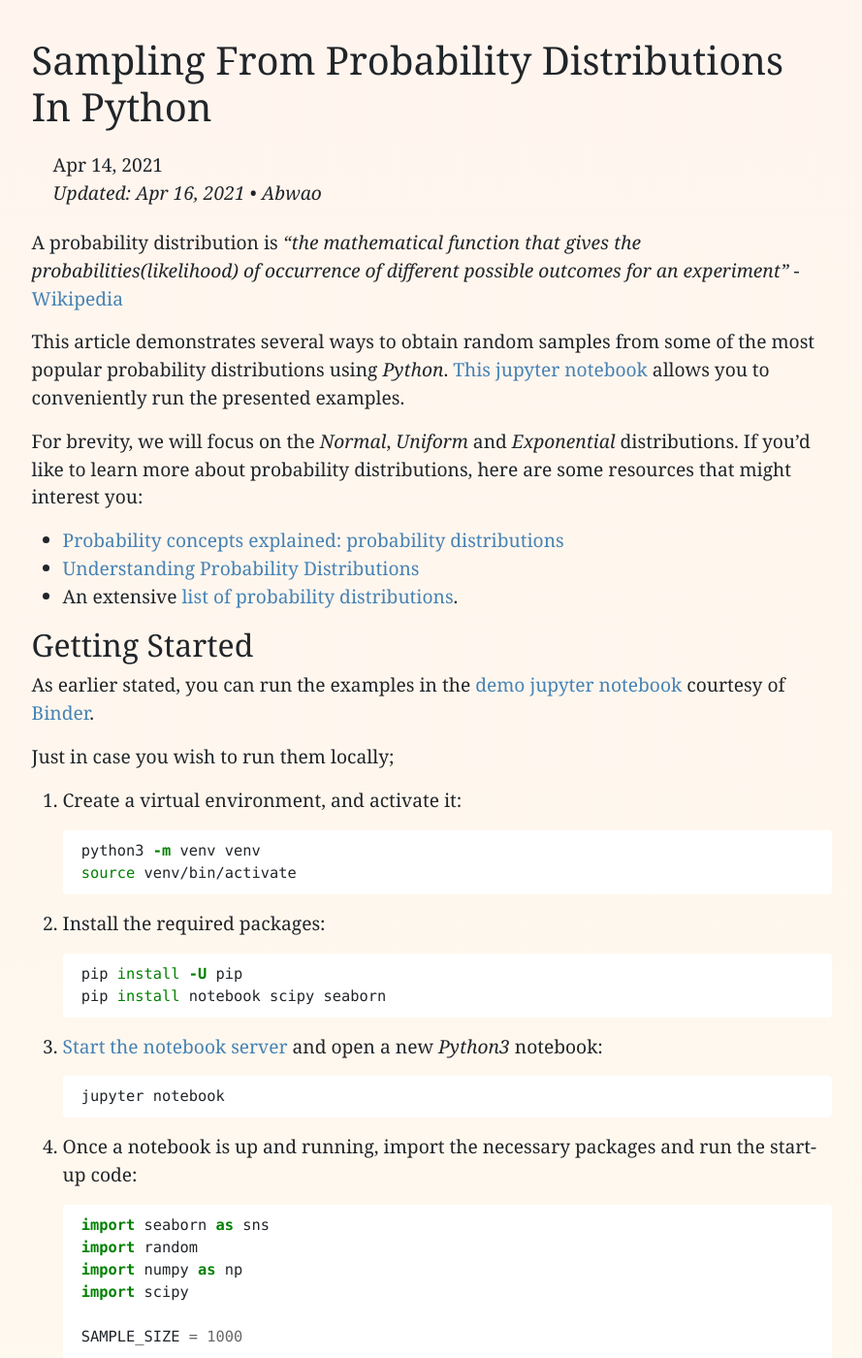
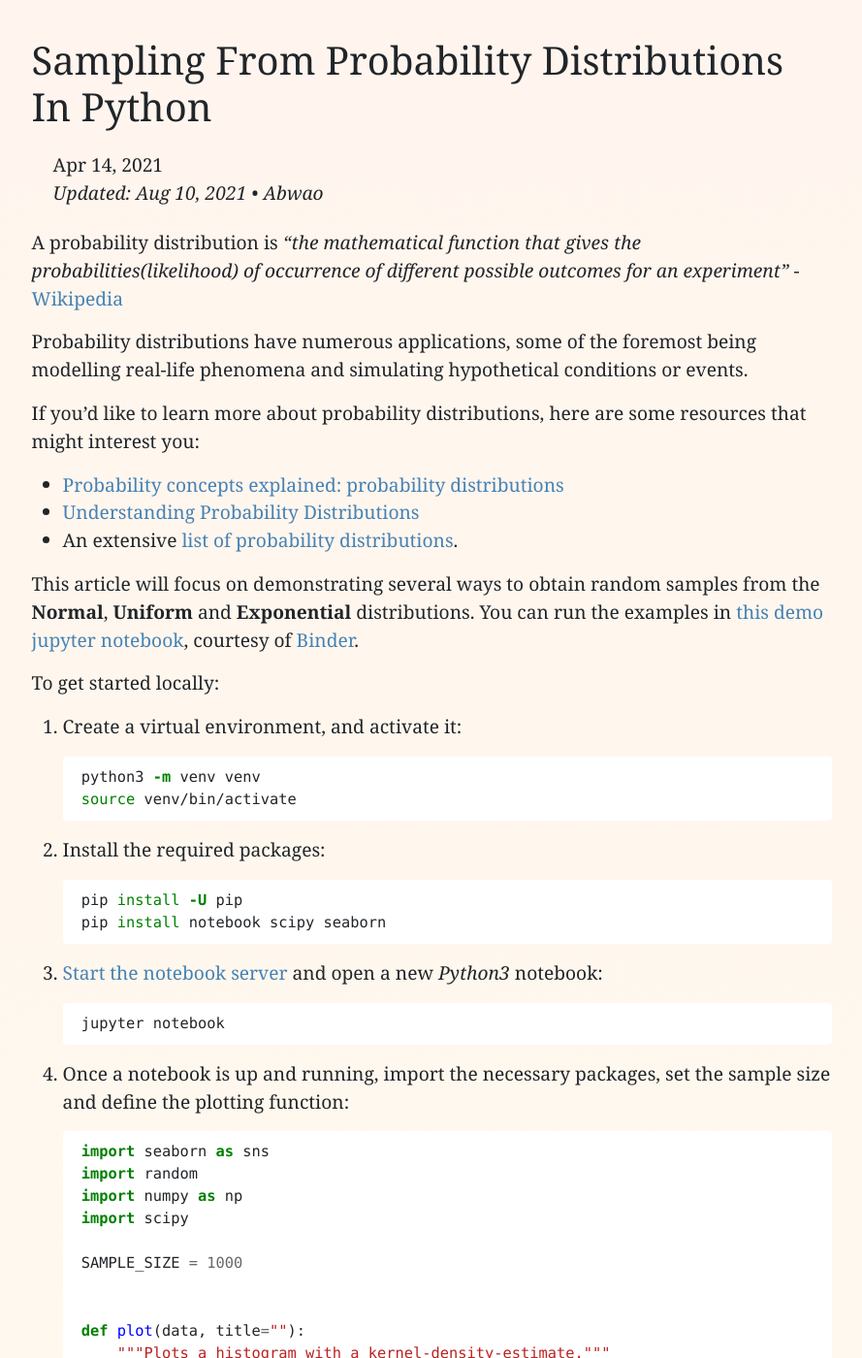
Before and after one commit to Tim-Abwao/tim-abwao.github.io, a Jekyll site: the page built from _posts/2021-04-14-Sampling-from-Probability-Distributions-in-Python.md, in a window 1280 px wide and 1400 px high. Shown: the whole window at 97% size, without its empty margins (57-946 px from the left). Built offline with Jekyll 4.4.1, drawn with Linux system fonts in a browser that asks for light colours; some of the changed text lies outside the part shown.

Commit message:
Update probability article

````diff
--- a/_posts/2021-04-14-Sampling-from-Probability-Distributions-in-Python.md
+++ b/_posts/2021-04-14-Sampling-from-Probability-Distributions-in-Python.md
@@ -1,24 +1,22 @@
 ---
 tags: python statistics probability
-last_modified_at: 2021-04-16T20:55:00+00:00
+last_modified_at: 2021-08-10T23:07:00+00:00
 img_path: /assets/images/articles/probability-distributions/
 ---
 
 A probability distribution is *"the mathematical function that gives the probabilities(likelihood) of occurrence of different possible outcomes for an experiment"* - [Wikipedia][prob_dist_wiki]
 
-This article demonstrates several ways to obtain random samples from some of the most popular probability distributions using *Python*. [This jupyter notebook][notebook] allows you to conveniently run the presented examples.
+Probability distributions have numerous applications, some of the foremost being modelling real-life phenomena and simulating hypothetical conditions or events.
 
-For brevity, we will focus on the *Normal*, *Uniform* and *Exponential* distributions. If you'd like to learn more about probability distributions, here are some resources that might interest you:
+If you'd like to learn more about probability distributions, here are some resources that might interest you:
 
 - [Probability concepts explained: probability distributions][linked_blog_1]
 - [Understanding Probability Distributions][linked_blog_2]
 - An extensive [list of probability distributions][dist_list_wiki].
 
-## Getting Started
+This article will focus on demonstrating several ways to obtain random samples from the **Normal**, **Uniform** and **Exponential** distributions. You can run the examples in [this demo jupyter notebook][notebook], courtesy of [Binder][binder].
 
-As earlier stated, you can run the examples in the [demo jupyter notebook][notebook] courtesy of [Binder][binder].
-
-Just in case you wish to run them locally;
+To get started locally:
 
 1. Create a virtual environment, and activate it:
 
@@ -40,7 +38,7 @@ Just in case you wish to run them locally;
     jupyter notebook
     ```
 
-4. Once a notebook is up and running, import the necessary packages and run the start-up code:
+4. Once a notebook is up and running, import the necessary packages, set the sample size and define the plotting function:
 
     ```python
     import seaborn as sns
@@ -51,14 +49,11 @@ Just in case you wish to run them locally;
     SAMPLE_SIZE = 1000
 
 
-    def plot(data, title=''):
-        """Plots a combined histogram and kernel-density-estimation plot.
-        """
+    def plot(data, title=""):
+        """Plots a histogram with a kernel-density-estimate."""
         fig = sns.displot(data, kde=True)
         fig.ax.set_title(title, size=14)
     ```
-
-You should now be able to run the example code blocks.
 
 [prob_dist_wiki]: https://en.wikipedia.org/wiki/Probability_distribution
 [notebook]: https://mybinder.org/v2/gh/Tim-Abwao/blog-projects/HEAD?filepath=sampling-from-probability-distributions%2FProbalility%20Distributions%20in%20Python.ipynb
@@ -123,9 +116,7 @@ Other [available options][random_functions] include:
 
 [NumPy][numpy] is a third-party package - it has to be [installed][numpy_install].
 
-The [numpy.random][numpy_random] sub-package contains functions that can generate random samples from probability distributions.
-
-The functions return a [numpy.ndarray][numpy_ndarray], which has numerous useful [attributes][numpy_attributes] and [methods][numpy_methods].
+The [numpy.random][numpy_random] sub-package contains functions that can generate random samples. These functions return a [numpy.ndarray][numpy_ndarray], which has numerous useful [attributes][numpy_attributes] and [methods][numpy_methods].
 
 ### 2.1 Normal Distribution
 
````
Also changed, not shown: other parts of _posts/2021-04-14-Sampling-from-Probability-Distributions-in-Python.md (+5 -9 lines).
